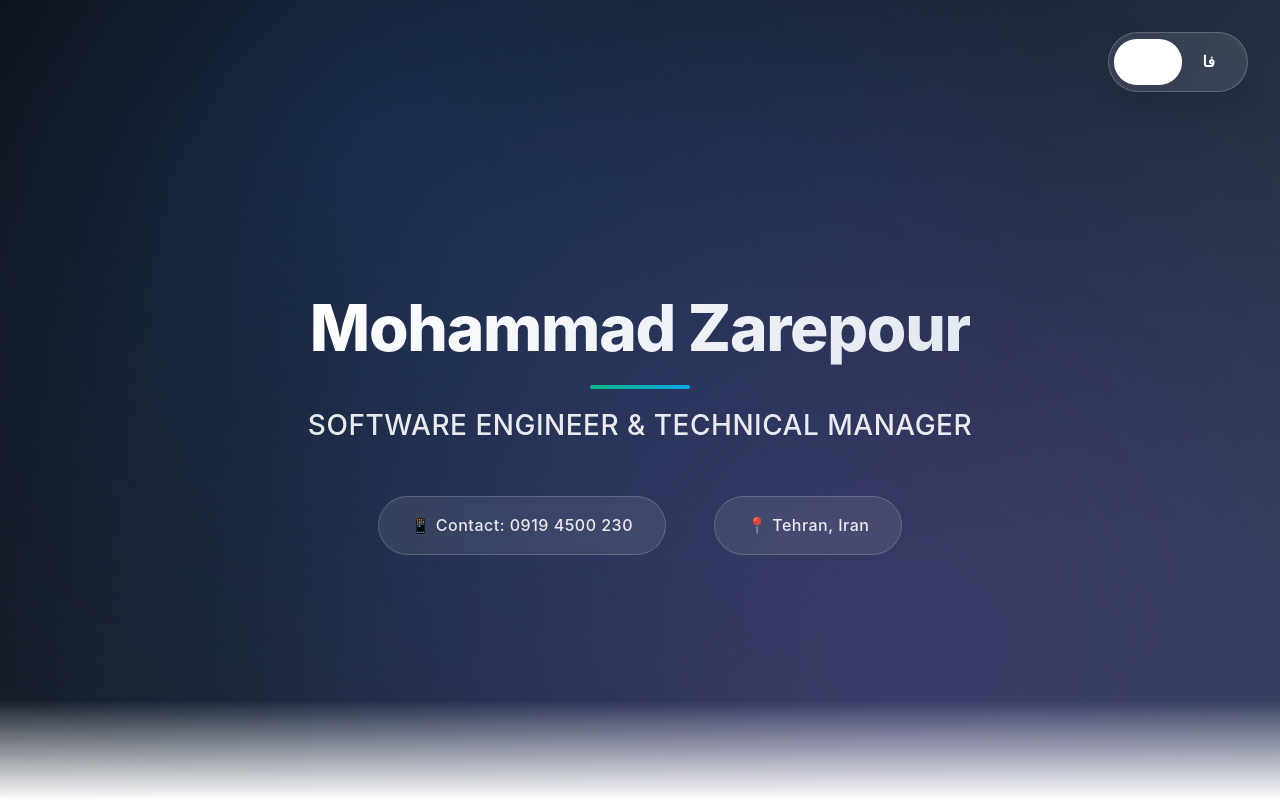
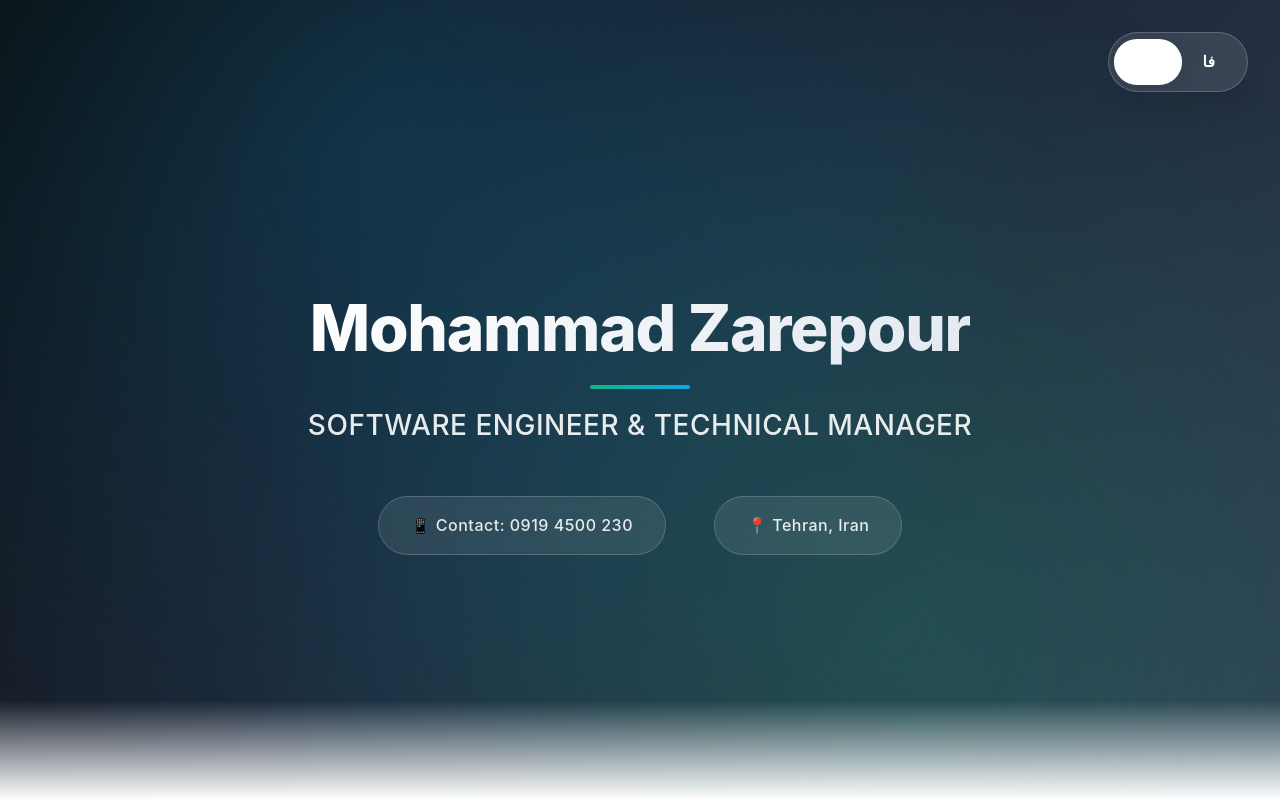
Before and after one commit to ruperaz/zarepour.ir, a Next.js app: page / in a window 1280 px wide. Shown: the top 800 px of the page. Built offline with nearby package versions, Linux system fonts and the light colour scheme.

Commit message:
Update header section background
cgen-41d84feb6601411aa485c8418e8c732c

```diff
--- a/app/globals.css
+++ b/app/globals.css
@@ -326,8 +326,8 @@ body {
   right: 0;
   bottom: 0;
   background:
-    radial-gradient(circle at 30% 20%, rgba(59, 130, 246, 0.2) 0%, transparent 60%),
-    radial-gradient(circle at 70% 80%, rgba(139, 92, 246, 0.2) 0%, transparent 60%);
+    radial-gradient(circle at 30% 20%, rgba(14, 165, 233, 0.2) 0%, transparent 60%),
+    radial-gradient(circle at 70% 80%, rgba(16, 185, 129, 0.2) 0%, transparent 60%);
   animation: float 15s ease-in-out infinite;
 }
 
```
